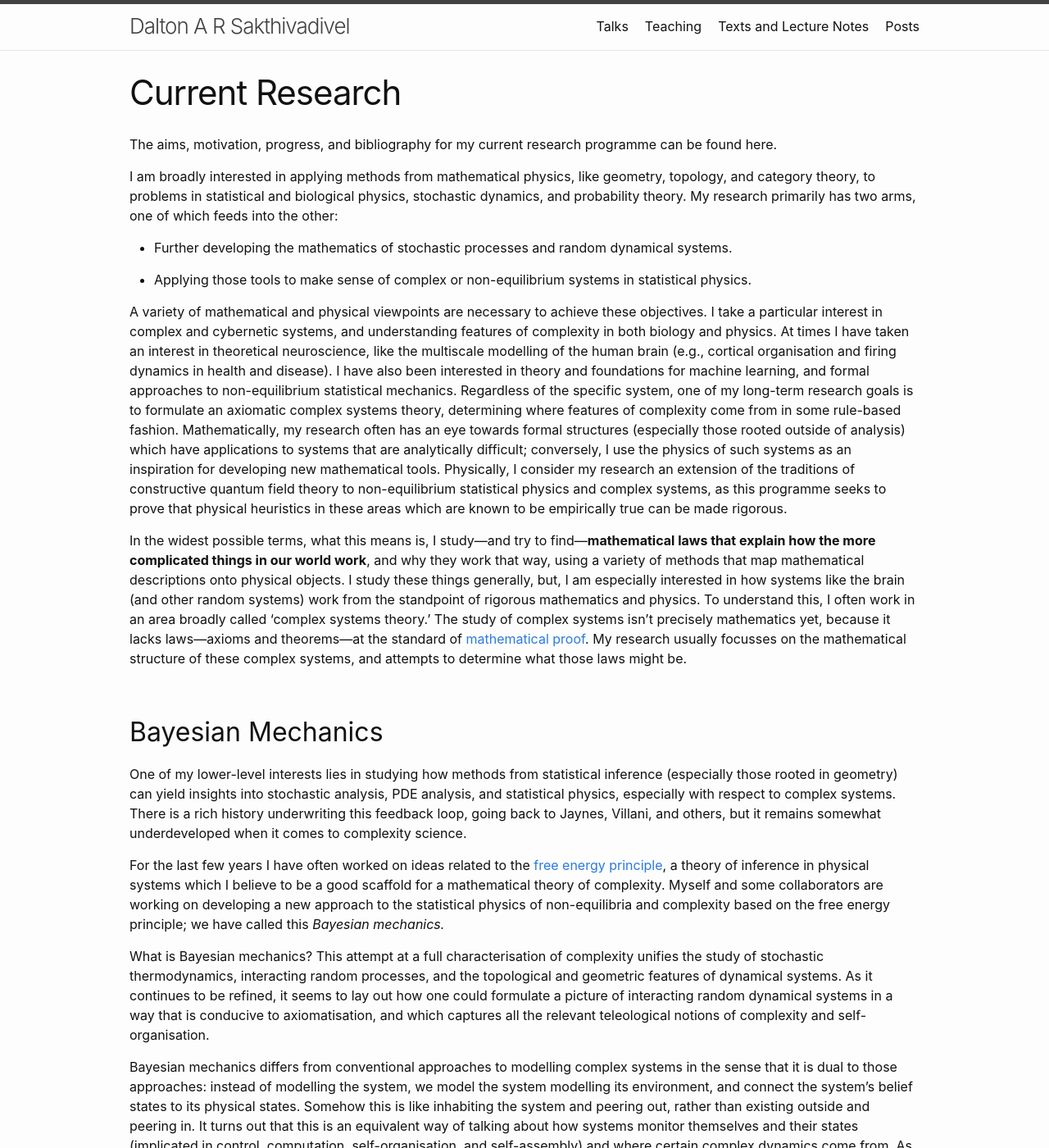
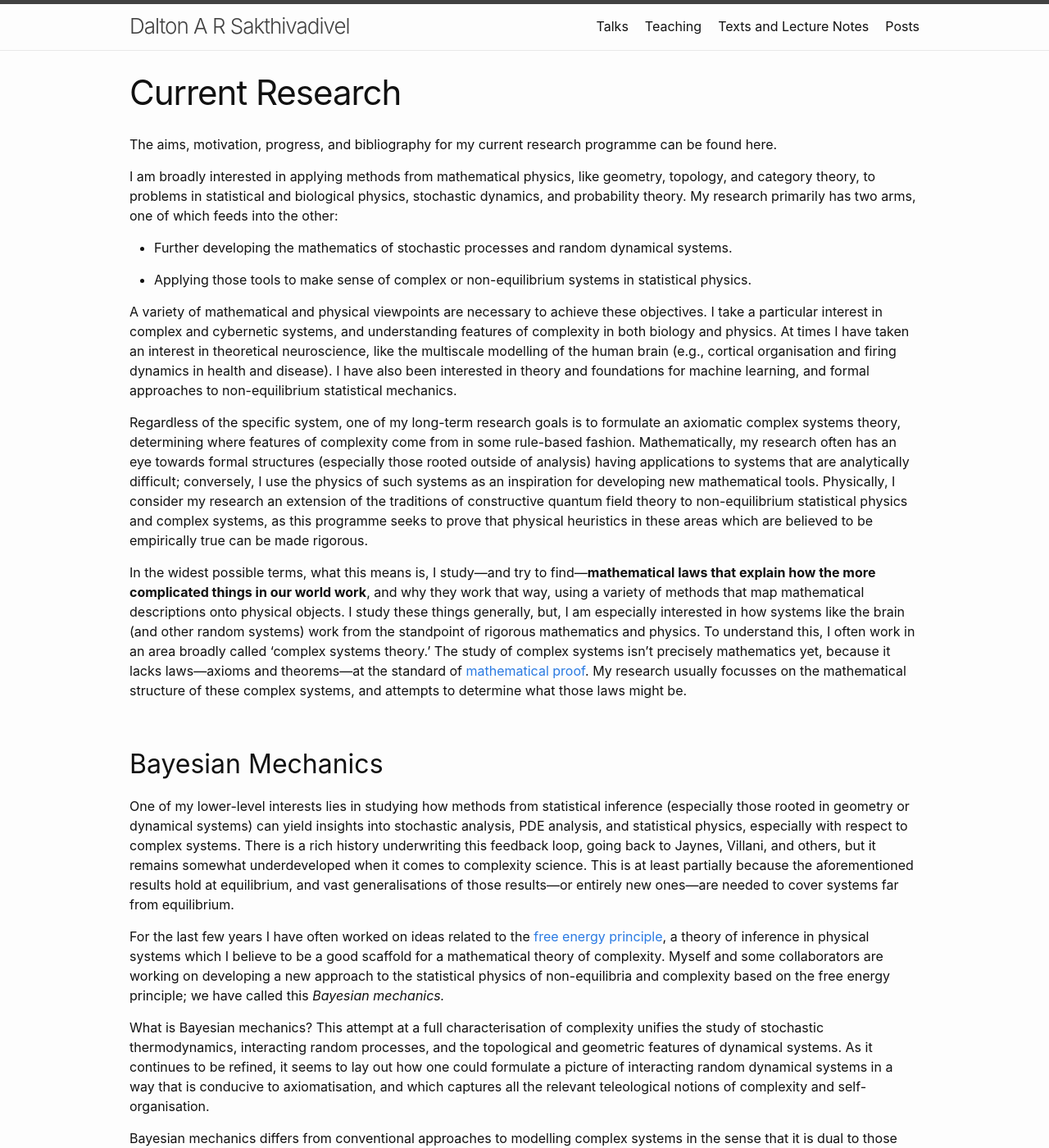
Before and after one commit to DARSakthi/DARSakthi.github.io, a Jekyll site: the page built from research.markdown, in a window 1280 px wide and 1400 px high. Shown: the whole window at 82% size. Built offline with Jekyll 4.4.1, drawn with Linux system fonts in a browser that asks for light colours; formulas are drawn with MathJax 3.

Commit message:
Added material

```diff
--- a/research.markdown
+++ b/research.markdown
@@ -12,7 +12,9 @@ I am broadly interested in applying methods from mathematical physics, like geom
 
 - Applying those tools to make sense of complex or non-equilibrium systems in statistical physics.
 
-A variety of mathematical and physical viewpoints are necessary to achieve these objectives. I take a particular interest in complex and cybernetic systems, and understanding features of complexity in both biology and physics. At times I have taken an interest in theoretical neuroscience, like the multiscale modelling of the human brain (e.g., cortical organisation and firing dynamics in health and disease). I have also been interested in theory and foundations for machine learning, and formal approaches to non-equilibrium statistical mechanics. Regardless of the specific system, one of my long-term research goals is to formulate an axiomatic complex systems theory, determining where features of complexity come from in some rule-based fashion. Mathematically, my research often has an eye towards formal structures (especially those rooted outside of analysis) which have applications to systems that are analytically difficult; conversely, I use the physics of such systems as an inspiration for developing new mathematical tools. Physically, I consider my research an extension of the traditions of constructive quantum field theory to non-equilibrium statistical physics and complex systems, as this programme seeks to prove that physical heuristics in these areas which are known to be empirically true can be made rigorous.
+A variety of mathematical and physical viewpoints are necessary to achieve these objectives. I take a particular interest in complex and cybernetic systems, and understanding features of complexity in both biology and physics. At times I have taken an interest in theoretical neuroscience, like the multiscale modelling of the human brain (e.g., cortical organisation and firing dynamics in health and disease). I have also been interested in theory and foundations for machine learning, and formal approaches to non-equilibrium statistical mechanics.
+
+Regardless of the specific system, one of my long-term research goals is to formulate an axiomatic complex systems theory, determining where features of complexity come from in some rule-based fashion. Mathematically, my research often has an eye towards formal structures (especially those rooted outside of analysis) having applications to systems that are analytically difficult; conversely, I use the physics of such systems as an inspiration for developing new mathematical tools. Physically, I consider my research an extension of the traditions of constructive quantum field theory to non-equilibrium statistical physics and complex systems, as this programme seeks to prove that physical heuristics in these areas which are believed to be empirically true can be made rigorous.
 
 In the widest possible terms, what this means is, I study—and try to find—**mathematical laws that explain how the more complicated things in our world work**, and why they work that way, using a variety of methods that map mathematical descriptions onto physical objects. I study these things generally, but, I am especially interested in how systems like the brain (and other random systems) work from the standpoint of rigorous mathematics and physics. To understand this, I often work in an area broadly called 'complex systems theory.' The study of complex systems isn’t precisely mathematics yet, because it lacks laws—axioms and theorems—at the standard of [mathematical proof](https://en.wikipedia.org/wiki/Mathematical_proof). My research usually focusses on the mathematical structure of these complex systems, and attempts to determine what those laws might be.
 
@@ -20,7 +22,7 @@ In the widest possible terms, what this means is, I study—and try to find—**
 
 ## Bayesian Mechanics
 
-One of my lower-level interests lies in studying how methods from statistical inference (especially those rooted in geometry) can yield insights into stochastic analysis, PDE analysis, and statistical physics, especially with respect to complex systems. There is a rich history underwriting this feedback loop, going back to Jaynes, Villani, and others, but it remains somewhat underdeveloped when it comes to complexity science.
+One of my lower-level interests lies in studying how methods from statistical inference (especially those rooted in geometry or dynamical systems) can yield insights into stochastic analysis, PDE analysis, and statistical physics, especially with respect to complex systems. There is a rich history underwriting this feedback loop, going back to Jaynes, Villani, and others, but it remains somewhat underdeveloped when it comes to complexity science. This is at least partially because the aforementioned results hold at equilibrium, and vast generalisations of those results—or entirely new ones—are needed to cover systems far from equilibrium.
 
 For the last few years I have often worked on ideas related to the [free energy principle](https://en.wikipedia.org/wiki/Free_energy_principle), a theory of inference in physical systems which I believe to be a good scaffold for a mathematical theory of complexity. Myself and some collaborators are working on developing a new approach to the statistical physics of non-equilibria and complexity based on the free energy principle; we have called this _Bayesian mechanics._
 
```
